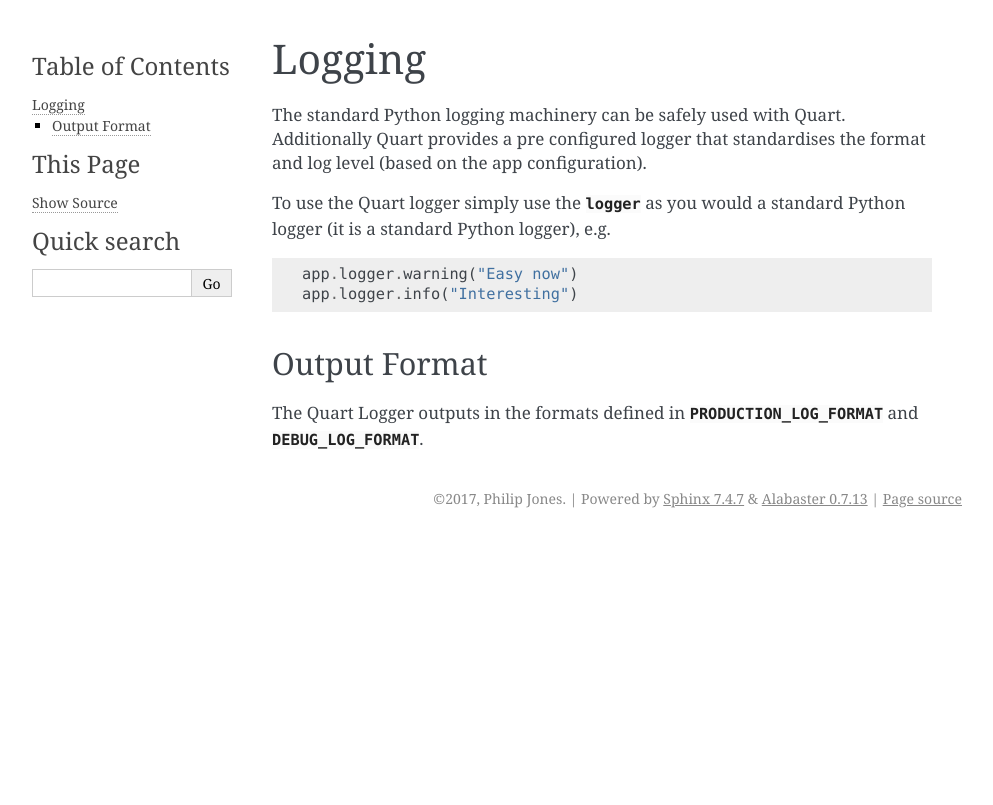
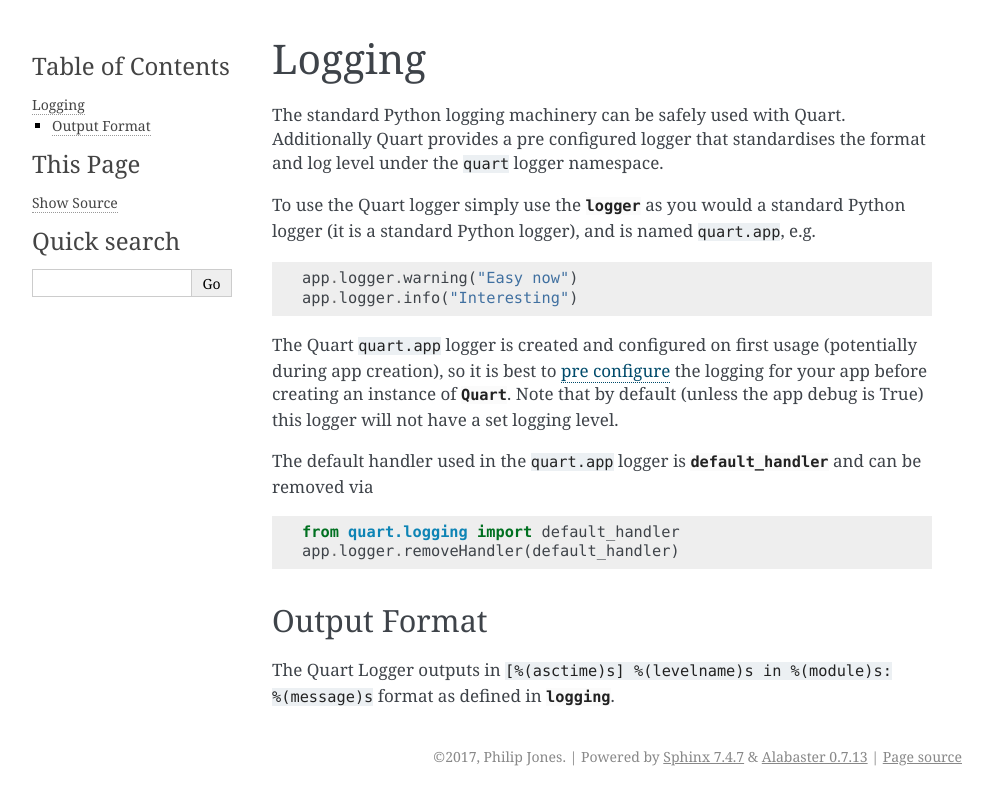
Before and after one commit to pallets/quart, a Sphinx documentation site: the page built from docs/logging.rst, in a window 1280 px wide. Shown: the top 805 px of the page, without its empty margins (148-1141 px from the left). Built offline with Sphinx 7.4.7, drawn with Linux system fonts in a browser that asks for light colours; pages that are not in the unit, such as notebooks, are missing from menus.

Commit message:
Simplify the logging system
This follows the Flask 1.0.0 API and logging system in simplyfing how
it works. This removes the development and production logging
differences and the concept of logging name and level. The level can
be pre configured and the logging name is now quart.app.

```diff
--- a/docs/logging.rst
+++ b/docs/logging.rst
@@ -5,21 +5,37 @@
 
 The standard Python logging machinery can be safely used with
 Quart. Additionally Quart provides a pre configured logger that
-standardises the format and log level (based on the app
-configuration).
+standardises the format and log level under the ``quart`` logger
+namespace.
 
 To use the Quart logger simply use the :attr:`~quart.app.Quart.logger`
 as you would a standard Python logger (it is a standard Python
-logger), e.g.
+logger), and is named ``quart.app``, e.g.
 
 .. code-block:: python
 
     app.logger.warning("Easy now")
     app.logger.info("Interesting")
 
+The Quart ``quart.app`` logger is created and configured on first
+usage (potentially during app creation), so it is best to `pre
+configure
+<https://docs.python.org/3/howto/logging-cookbook.html#logging-cookbook>`_
+the logging for your app before creating an instance of
+:class:`~quart.app.Quart`. Note that by default (unless the app debug
+is True) this logger will not have a set logging level.
+
+The default handler used in the ``quart.app`` logger is
+:attr:`~quart.logging.default_handler` and can be removed via
+
+.. code-block:: python
+
+    from quart.logging import default_handler
+    app.logger.removeHandler(default_handler)
+
 Output Format
 -------------
 
-The Quart Logger outputs in the formats defined in
-:attr:`~quart.logging.PRODUCTION_LOG_FORMAT` and
-:attr:`~quart.logging.DEBUG_LOG_FORMAT`.
+The Quart Logger outputs in ``[%(asctime)s] %(levelname)s in
+%(module)s: %(message)s`` format as defined in
+:mod:`~quart.logging`.
```
Also changed, not shown: 3 other files.
